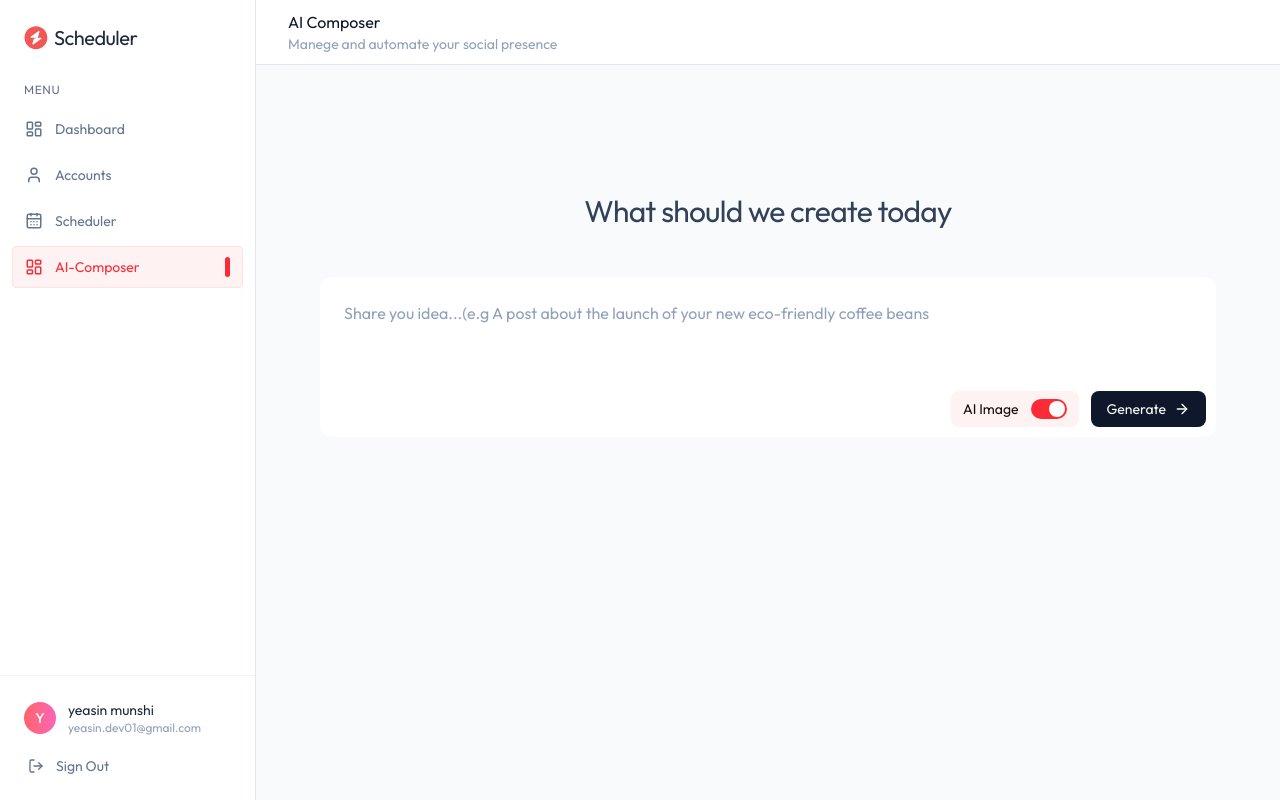
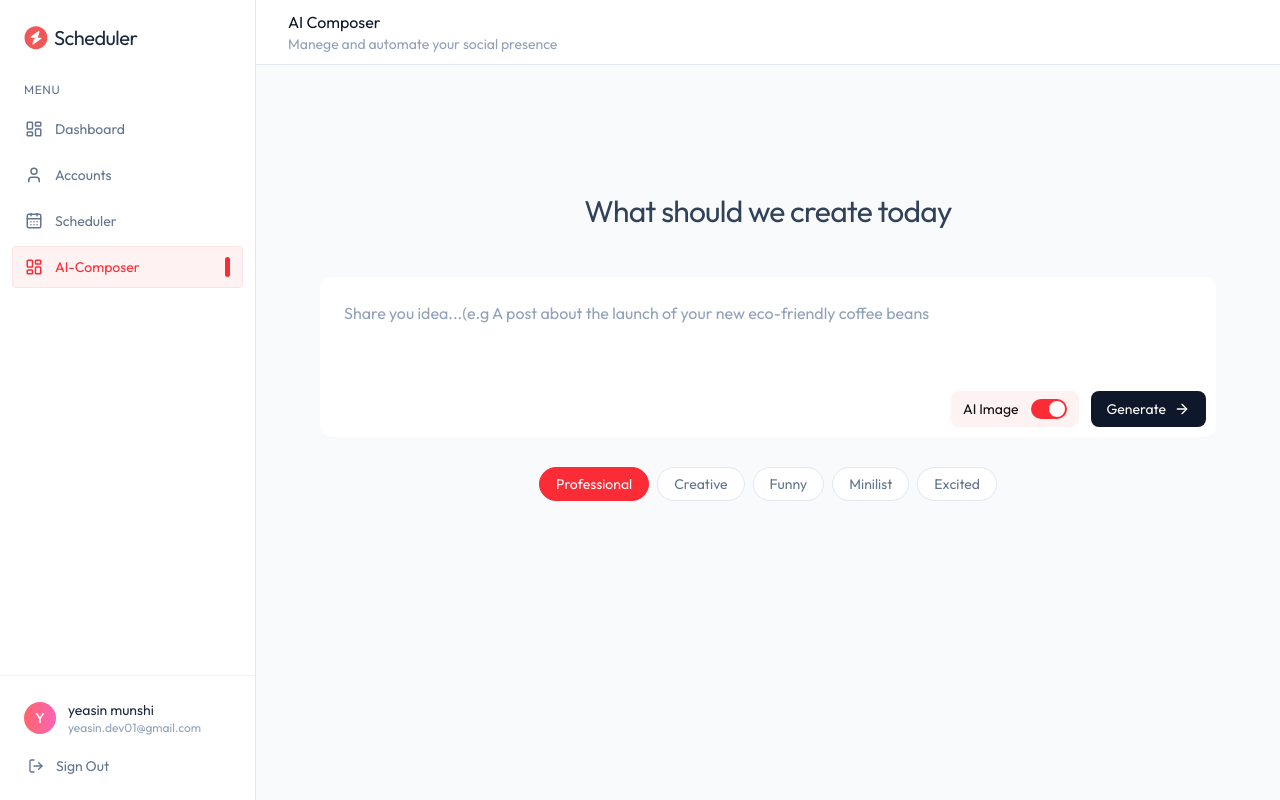
Before and after one commit to yeasin5060/social-scheduler, a React (Vite) app in the folder client/: page /ai-composer in a window 1280 px wide. Built offline with nearby package versions, Linux system fonts and the light colour scheme.

Commit message:
complete the input section in aicomposer.tsx page

```diff
--- a/client/src/pages/dashboard/AIComposer.tsx
+++ b/client/src/pages/dashboard/AIComposer.tsx
@@ -65,7 +65,15 @@
               </button>
             </div>
         </div>
+        <div className="flex flex-wrap justify-center gap-2">
+          {tones.map((t)=> (
+            <button key={t} onClick={()=> setTone(t)} className={`px-4 py-1.5 rounded-full text-sm transition-all border ${tone === t ? "bg-red-500 border-red-500 text-white" : "bg-white border-slate-200 text-slate-500 hover:border-slate-300"}`}>
+              {t}
+            </button>
+          ))}
+        </div>
       </div>
+      {/* AI generated post */}
     </div>
   )
 }
```
